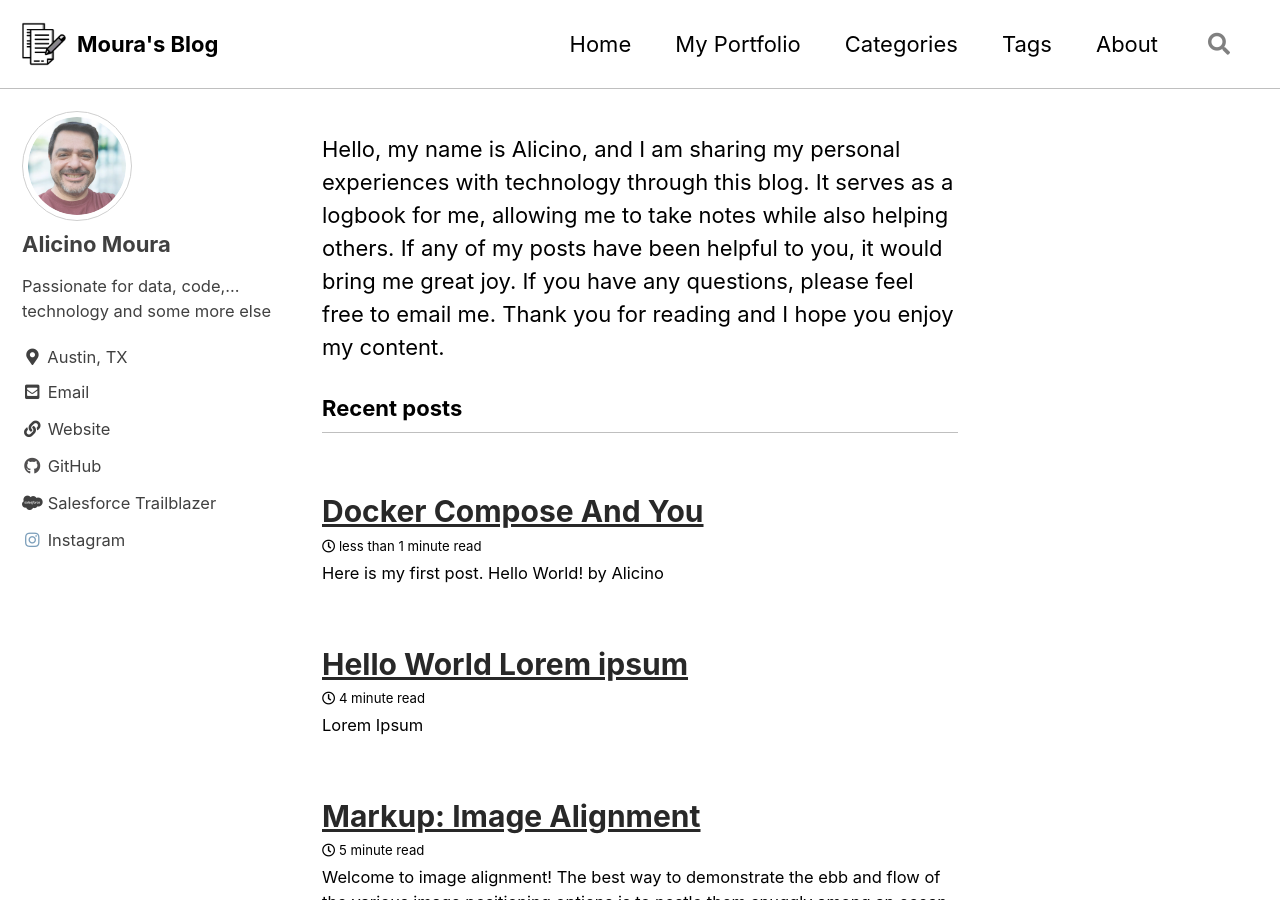
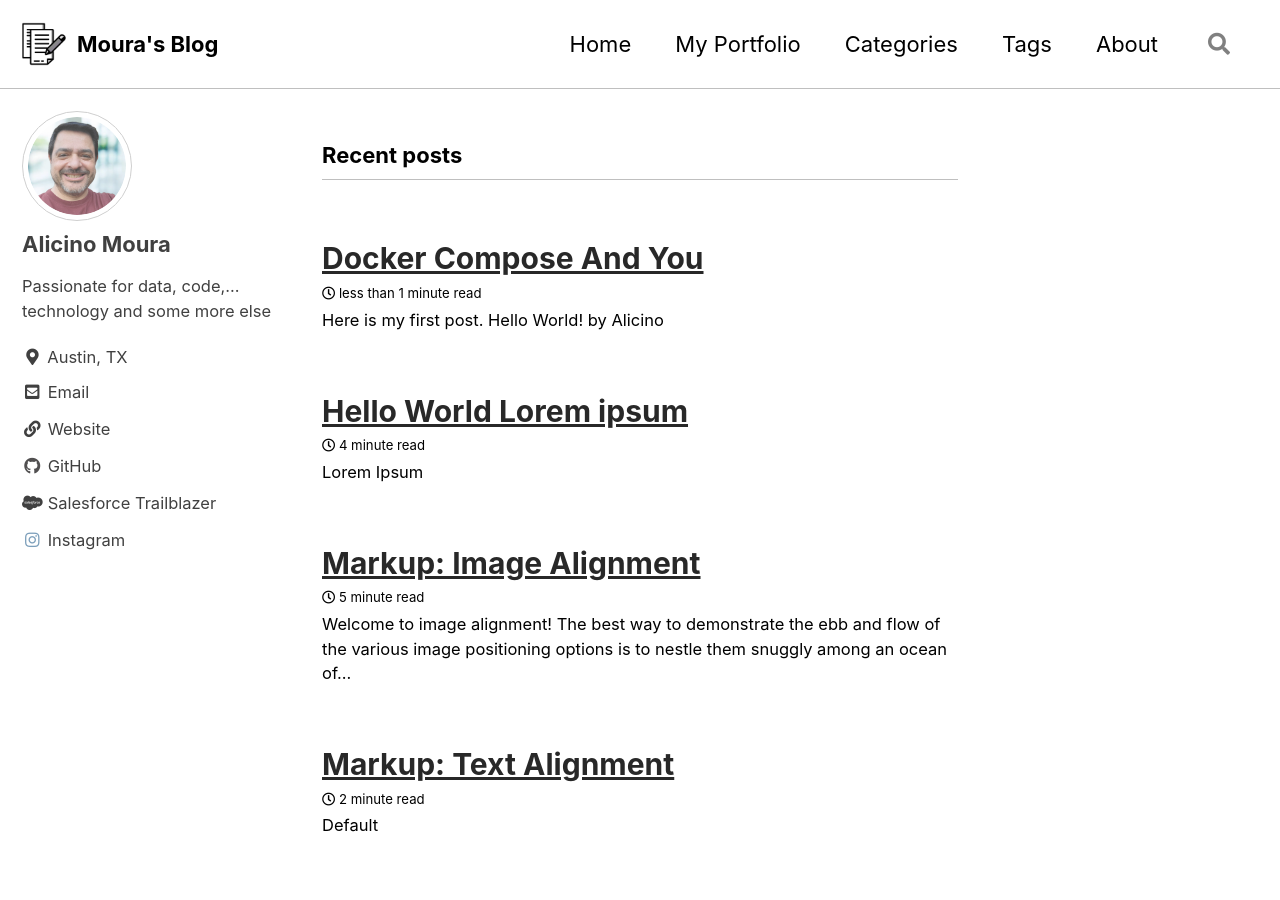
Before and after one commit to alicino/blog, a Jekyll site: the page built from index.html, in a window 1280 px wide and 900 px high. Built offline with Jekyll 4.4.1, drawn with Linux system fonts in a browser that asks for light colours; cached includes are drawn as plain includes; the list of posts is cut into pages by our own code.

Commit message:
Commit no details

```diff
--- a/_config.yml
+++ b/_config.yml
@@ -21,7 +21,7 @@
 subtitle                 : # site tagline that appears below site title in masthead
 name                     : "Alicino Moura"
 description              : "A blog about technology"
-url                      : "https://alicino.github.io" # the base hostname & protocol for your site e.g. "https://mmistakes.github.io"
+url                      : "https://alicino.me" # the base hostname & protocol for your site e.g. "https://mmistakes.github.io"
 baseurl                  : "/blog" # the subpath of your site, e.g. "/blog"
 repository               : "alicino/blog" # GitHub username/repo-name e.g. "mmistakes/minimal-mistakes"
 teaser                   : # path of fallback teaser image, e.g. "/assets/images/500x300.png"
--- a/index.html
+++ b/index.html
@@ -2,9 +2,3 @@
 layout: home
 author_profile: true
 ---
-
-<body>
-<p>
-    Hello, my name is Alicino, and I am sharing my personal experiences with technology through this blog. It serves as a logbook for me, allowing me to take notes while also helping others. If any of my posts have been helpful to you, it would bring me great joy. If you have any questions, please feel free to email me. Thank you for reading and I hope you enjoy my content.
-</p>
-</body>
```
